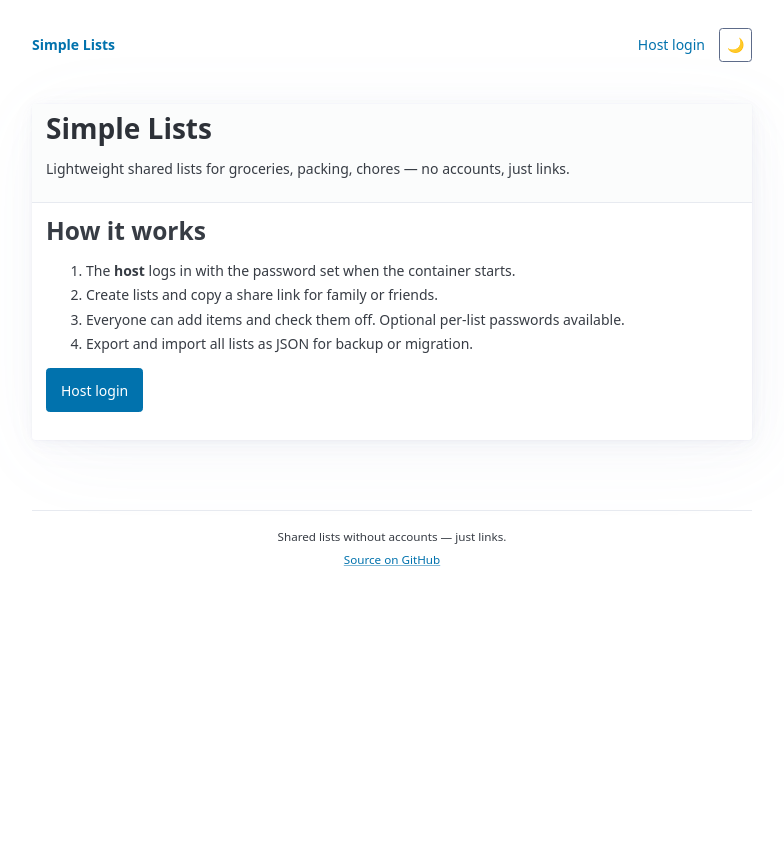
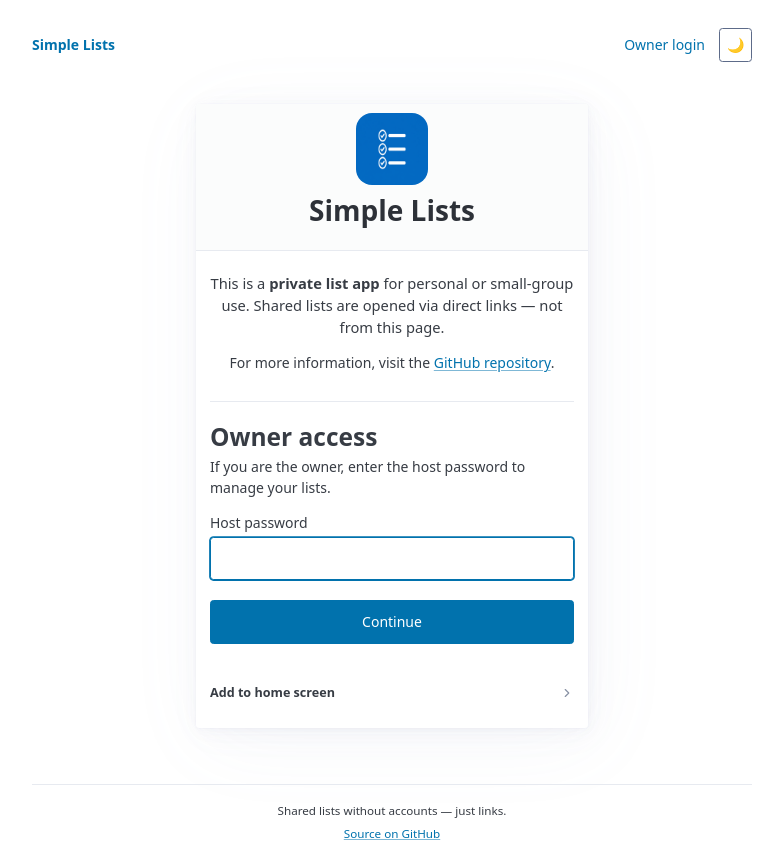
Before and after one commit to NiklasO-dev/simple-lists, a Flask app: page / in a window 1280 px wide. Shown: the whole page, without its empty margins (248-1032 px from the left). Before the commit the page ends 566 px from the top, so only its background shows below. Run offline with Flask 3, Linux system fonts and the light colour scheme; parts of the project's set-up code (start-up, migrations or seed data) failed here and were passed over; some libraries are stand-ins or nearby versions.

Commit message:
Improve landing page and add PWA home-screen support
- Replace public homepage with private-app messaging, GitHub link, and
  inline owner password form
- Add web app manifest, service worker, and icons for Android/iOS install
- Include add-to-home-screen instructions (hidden when already installed)

Co-authored-by: Niklas <NiklasO-dev@users.noreply.github.com>

```diff
--- a/app/routes/public.py
+++ b/app/routes/public.py
@@ -1,4 +1,4 @@
-from flask import Blueprint, current_app, redirect, render_template, request, url_for
+from flask import Blueprint, current_app, redirect, render_template, request, send_from_directory, url_for
 
 from app.auth import is_host_authenticated
 
@@ -8,6 +8,23 @@ bp = Blueprint("public", __name__)
 @bp.route("/health")
 def health():
     return {"status": "ok"}
+
+
+@bp.route("/manifest.webmanifest")
+def manifest():
+    return send_from_directory(
+        current_app.static_folder,
+        "manifest.webmanifest",
+        mimetype="application/manifest+json",
+    )
+
+
+@bp.route("/sw.js")
+def service_worker():
+    response = send_from_directory(current_app.static_folder, "sw.js", mimetype="application/javascript")
+    response.headers["Cache-Control"] = "no-cache"
+    response.headers["Service-Worker-Allowed"] = "/"
+    return response
 
 
 @bp.route("/")
--- a/app/static/app.js
+++ b/app/static/app.js
@@ -1,4 +1,10 @@
 (function () {
+  if ("serviceWorker" in navigator) {
+    window.addEventListener("load", function () {
+      navigator.serviceWorker.register("/sw.js").catch(function () {});
+    });
+  }
+
   var btn = document.getElementById("theme-toggle");
   var i18n = window.SL_I18N || {};
   if (btn) {
--- a/app/static/style.css
+++ b/app/static/style.css
@@ -236,6 +236,61 @@ footer .footer-source {
   border-top: 1px solid var(--pico-muted-border-color);
 }
 
+.landing {
+  text-align: center;
+  max-width: 28rem;
+  margin: 0 auto;
+}
+
+.landing-header {
+  margin-bottom: 1.5rem;
+}
+
+.landing-icon {
+  border-radius: 16px;
+  margin-bottom: 0.75rem;
+}
+
+.landing-lead {
+  font-size: 1.05rem;
+  line-height: 1.5;
+}
+
+.owner-section {
+  margin-top: 2rem;
+  padding-top: 1.5rem;
+  border-top: 1px solid var(--pico-muted-border-color);
+  text-align: left;
+}
+
+.owner-section h2 {
+  margin-bottom: 0.35rem;
+}
+
+.install-hint {
+  margin-top: 2rem;
+  text-align: left;
+  font-size: 0.9rem;
+  color: var(--pico-muted-color);
+}
+
+.install-hint summary {
+  cursor: pointer;
+  font-weight: 600;
+  color: var(--pico-color);
+}
+
+.install-hint ul {
+  margin-bottom: 0;
+  padding-left: 1.25rem;
+}
+
+@media (display-mode: standalone) {
+  .install-hint {
+    display: none;
+  }
+}
+
 @media (max-width: 576px) {
   .copy-row,
   .inline-add {
--- a/app/templates/base.html
+++ b/app/templates/base.html
@@ -2,8 +2,17 @@
 <html lang="en">
 <head>
   <meta charset="utf-8">
-  <meta name="viewport" content="width=device-width, initial-scale=1">
+  <meta name="viewport" content="width=device-width, initial-scale=1, viewport-fit=cover">
+  <meta name="description" content="Private shared lists — lightweight todo lists for personal use.">
+  <meta name="theme-color" content="#0f6cbd">
+  <meta name="mobile-web-app-capable" content="yes">
+  <meta name="apple-mobile-web-app-capable" content="yes">
+  <meta name="apple-mobile-web-app-status-bar-style" content="default">
+  <meta name="apple-mobile-web-app-title" content="Simple Lists">
   <title>{% block title %}Simple Lists{% endblock %}</title>
+  <link rel="manifest" href="{{ url_for('public.manifest') }}">
+  <link rel="icon" href="{{ url_for('static', filename='icons/icon-192.png') }}" type="image/png">
+  <link rel="apple-touch-icon" href="{{ url_for('static', filename='icons/apple-touch-icon.png') }}">
   <link rel="stylesheet" href="https://cdn.jsdelivr.net/npm/@picocss/pico@2/css/pico.min.css">
   <link rel="stylesheet" href="{{ url_for('static', filename='style.css') }}">
   <script>
@@ -30,7 +39,7 @@
           </form>
         </li>
         {% else %}
-        <li><a href="{{ url_for('host.login') }}">Host login</a></li>
+        <li><a href="{{ url_for('public.index') }}#owner">Owner login</a></li>
         {% endif %}
         <li>
           <button type="button" id="theme-toggle" class="theme-toggle-btn outline secondary" aria-label="Toggle theme">🌙</button>
--- a/app/templates/index.html
+++ b/app/templates/index.html
@@ -1,26 +1,45 @@
 {% extends "base.html" %}
 
-{% block title %}Simple Lists — shared todo lists{% endblock %}
+{% block title %}Simple Lists{% endblock %}
 
 {% block content %}
-<article>
-  <header>
+<article class="landing">
+  <header class="landing-header">
+    <img src="{{ url_for('static', filename='icons/icon-192.png') }}" alt="" class="landing-icon" width="72" height="72">
     <h1>Simple Lists</h1>
-    <p>Lightweight shared lists for groceries, packing, chores — no accounts, just links.</p>
   </header>
 
-  <section>
-    <h2>How it works</h2>
-    <ol>
-      <li>The <strong>host</strong> logs in with the password set when the container starts.</li>
-      <li>Create lists and copy a share link for family or friends.</li>
-      <li>Everyone can add items and check them off. Optional per-list passwords available.</li>
-      <li>Export and import all lists as JSON for backup or migration.</li>
-    </ol>
+  <p class="landing-lead">
+    This is a <strong>private list app</strong> for personal or small-group use.
+    Shared lists are opened via direct links — not from this page.
+  </p>
+
+  <p>
+    For more information, visit the
+    <a href="{{ git_repo_url }}" target="_blank" rel="noopener">GitHub repository</a>.
+  </p>
+
+  <section class="owner-section" id="owner">
+    <h2>Owner access</h2>
+    <p>If you are the owner, enter the host password to manage your lists.</p>
+
+    <form method="post" action="{{ url_for('host.login') }}">
+      <input type="hidden" name="csrf_token" value="{{ csrf_token }}">
+      <label>
+        Host password
+        <input type="password" name="password" required autofocus autocomplete="current-password">
+      </label>
+      <button type="submit">Continue</button>
+    </form>
   </section>
 
-  <p>
-    <a href="{{ url_for('host.login') }}" role="button">Host login</a>
-  </p>
+  <details class="install-hint">
+    <summary>Add to home screen</summary>
+    <p>Install this app like a native shortcut for quick access:</p>
+    <ul>
+      <li><strong>iPhone / iPad:</strong> Share → <em>Add to Home Screen</em></li>
+      <li><strong>Android:</strong> Browser menu → <em>Install app</em> or <em>Add to Home screen</em></li>
+    </ul>
+  </details>
 </article>
 {% endblock %}
```
Also changed, not shown: app/static/sw.js (added, +46 -0 lines), app/templates/host/login.html (+6 -4 lines), README.md, app/static/icons/apple-touch-icon.png (added), app/static/icons/icon-192.png (added), app/static/icons/icon-512.png (added), app/static/manifest.webmanifest (added).
